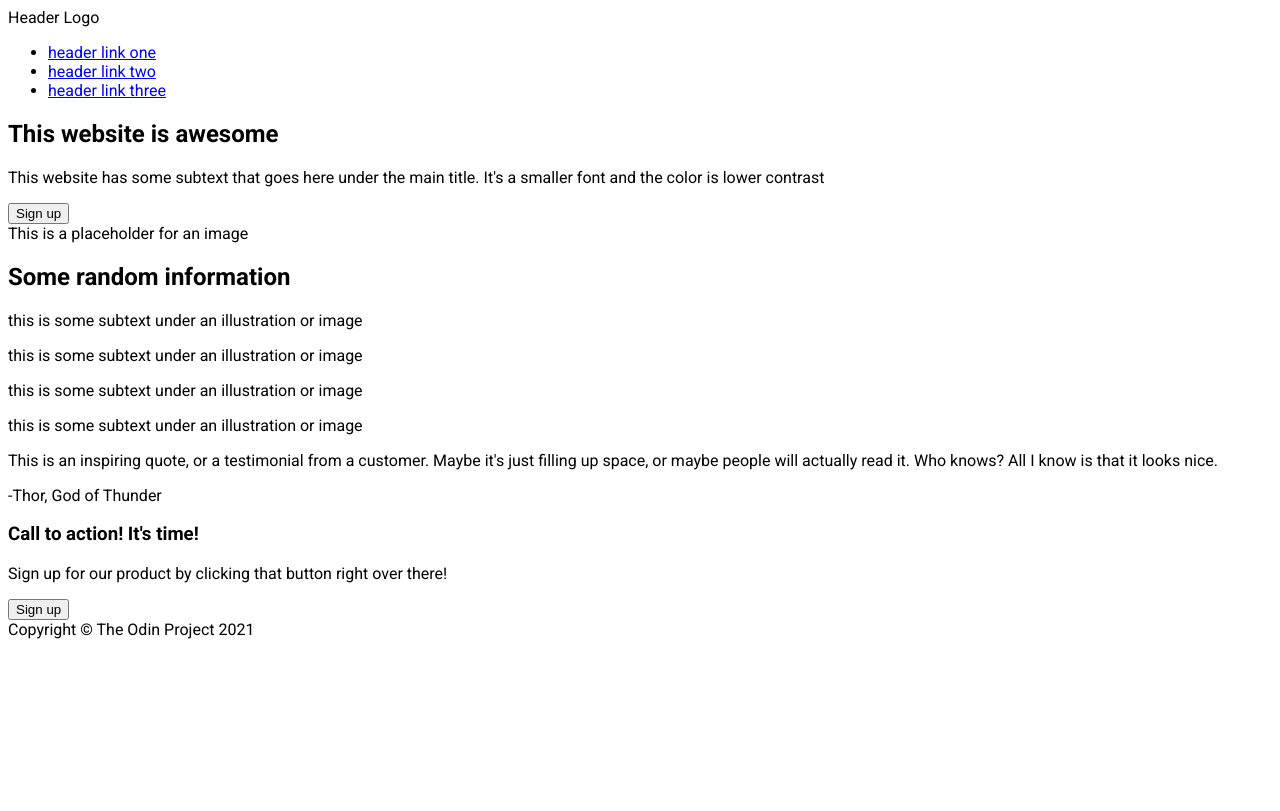
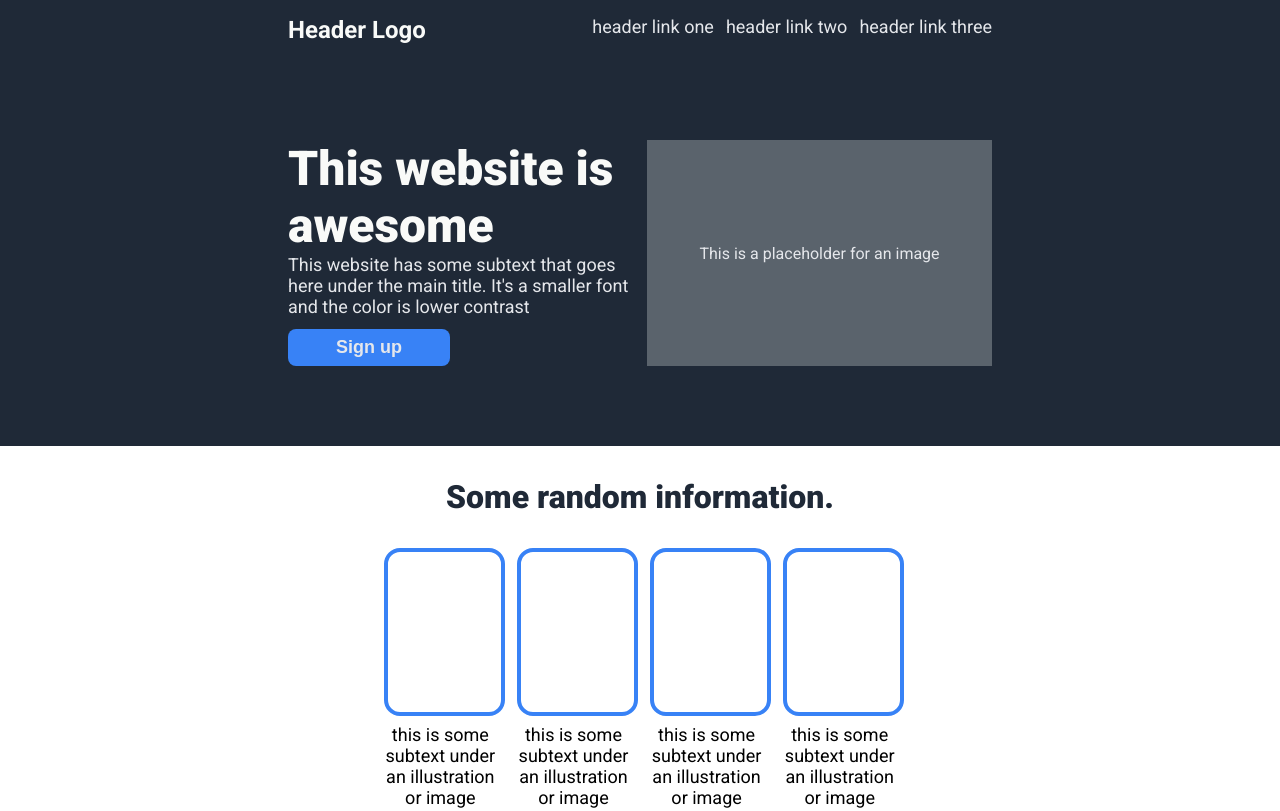
Before and after one commit to NgocPMT/project-landing-page, a plain HTML site: page index.html in a window 1280 px wide. Shown: the top 811 px of the page. Drawn offline with Linux system fonts and the light colour scheme.

Commit message:
style header, hero and information

```diff
--- a/css/style.css
+++ b/css/style.css
@@ -1,4 +1,119 @@
+* {
+  margin: 0;
+  padding: 0;
+  /* outline: 2px solid red; */
+}
+
 html, body {
   font-family: Roboto, Arial, Helvetica, sans-serif;
   font-size: 16px;
 }
+
+header {
+  background-color: #1F2937;
+  padding: 1rem 18rem;
+}
+
+nav {
+  display: flex;
+  justify-content: space-between;
+}
+
+#header-logo {
+  font-size: 1.5rem;
+  font-weight: bold;
+  color: #F9FAF8;
+}
+
+#navbar {
+  display: flex;
+  list-style-type: none;
+}
+
+.nav-item a{
+  font-size: 1.125rem;
+  color: #E5E7EB;
+  text-decoration: none;
+  margin-left: 0.75rem;
+}
+
+#hero {
+  background-color: #1F2937;
+  padding: 5rem 18rem;
+  display: flex;
+  justify-content: space-between;
+  gap: 2%
+}
+
+#hero-content {
+  flex: 49%;
+}
+
+#hero-header {
+  font-size: 3rem;
+  font-weight: 900;
+  color: #F9FAF8;
+}
+
+#hero-subtext {
+  font-size: 1.125rem;
+  color: #E5E7EB
+}
+
+#hero-image {
+  flex: 49%;
+  background-color: rgb(90, 99, 108);
+  color: #E5E7EB;
+  display: flex;
+  justify-content: center;
+  align-items: center;
+}
+
+#hero-button {
+  background-color: #3882F6;
+  color: #E5E7EB;
+  font-size: 1.125rem;
+  font-weight: bold;
+  padding: 0.5rem 3rem;
+  margin-top: 0.75rem;
+  border: none;
+  border-radius: 0.5rem;
+}
+
+#information {
+  padding: 2rem 24rem;
+}
+
+#information-header {
+  color: #1F2937;
+  font-size: 2rem;
+  font-weight: 900;
+  text-align: center;
+}
+
+.information-container {
+  margin-top: 2rem;
+  width: 100%;
+  gap: 4%;
+  display: flex;
+}
+
+.information-card {
+  flex: 21%;
+  display: flex;
+  flex-direction: column;
+  justify-content: center;
+}
+
+.image-placeholder {
+  width: 100%;
+  height: 10rem;
+  border: 0.25rem #3882F6 solid;
+  border-radius: 1rem;
+}
+
+.information-subtext {
+  margin-top: 0.5rem;
+  text-align: center;
+  font-size: 1.125rem;
+}
--- a/index.html
+++ b/index.html
@@ -37,12 +37,12 @@
             This website has some subtext that goes here under the main title.
             It's a smaller font and the color is lower contrast
           </p>
-          <button id="hero-sign-up-button">Sign up</button>
+          <button id="hero-button">Sign up</button>
         </div>
         <div id="hero-image">This is a placeholder for an image</div>
       </section>
       <section id="information">
-        <h2 id="information-header">Some random information</h2>
+        <h2 id="information-header">Some random information.</h2>
         <div class="information-container">
           <div class="information-card">
             <div class="image-placeholder"></div>
```
